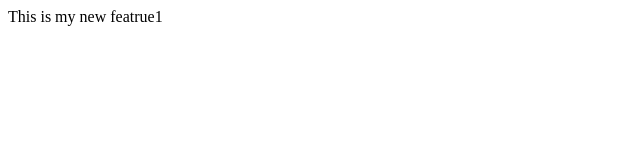
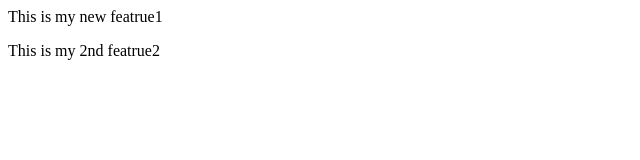
Before and after one commit to vr034356/localrepo, a plain HTML site: page index.html in a window 1280 px wide. Shown: the whole page, without its empty margins (0-640 px from the left). Drawn offline with Linux system fonts and the light colour scheme.

Commit message:
Add new feature2 file

```diff
--- a/index.html
+++ b/index.html
@@ -1 +1,2 @@
 <p>This is my new featrue1</p>
+<p>This is my 2nd featrue2</p>
```
